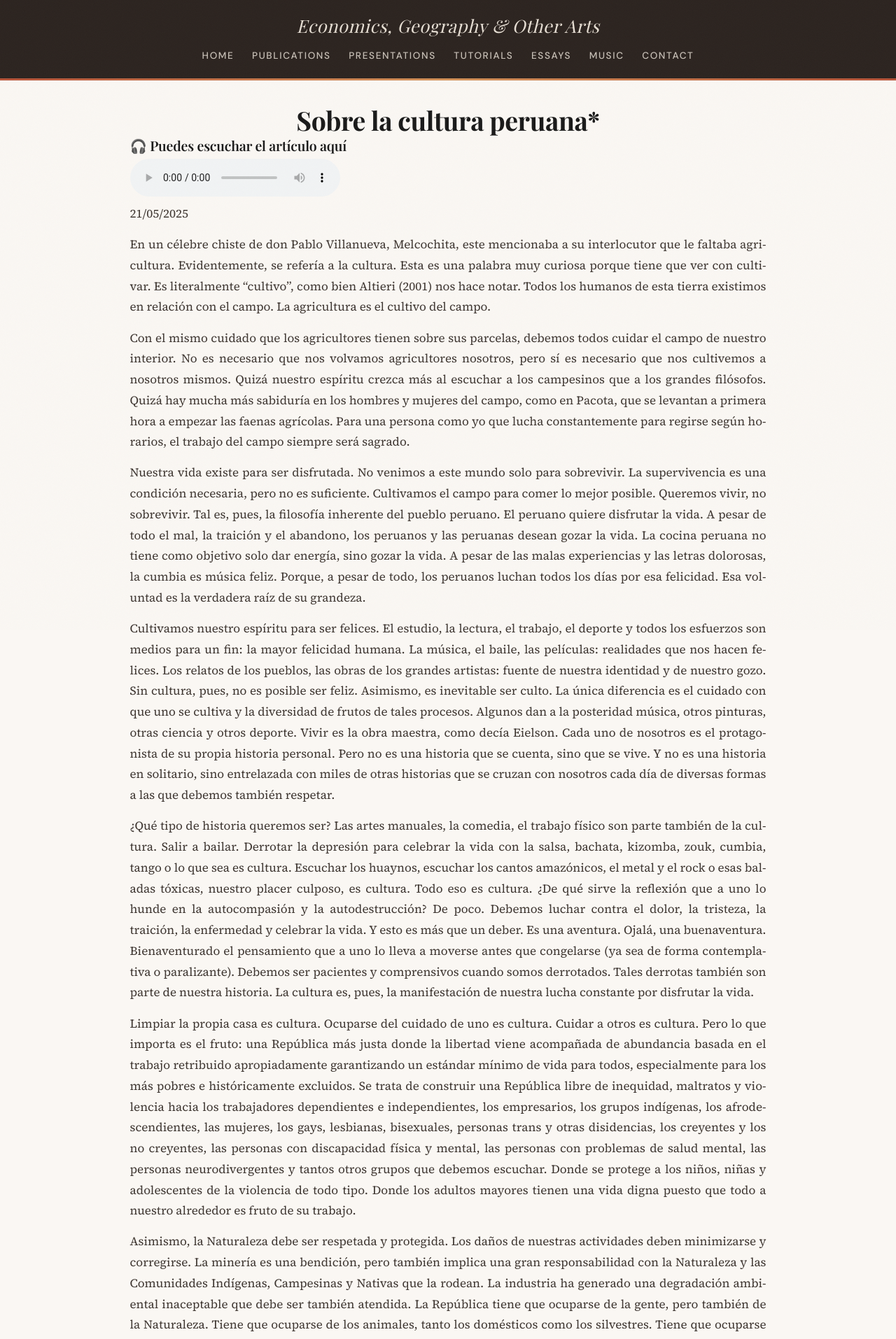
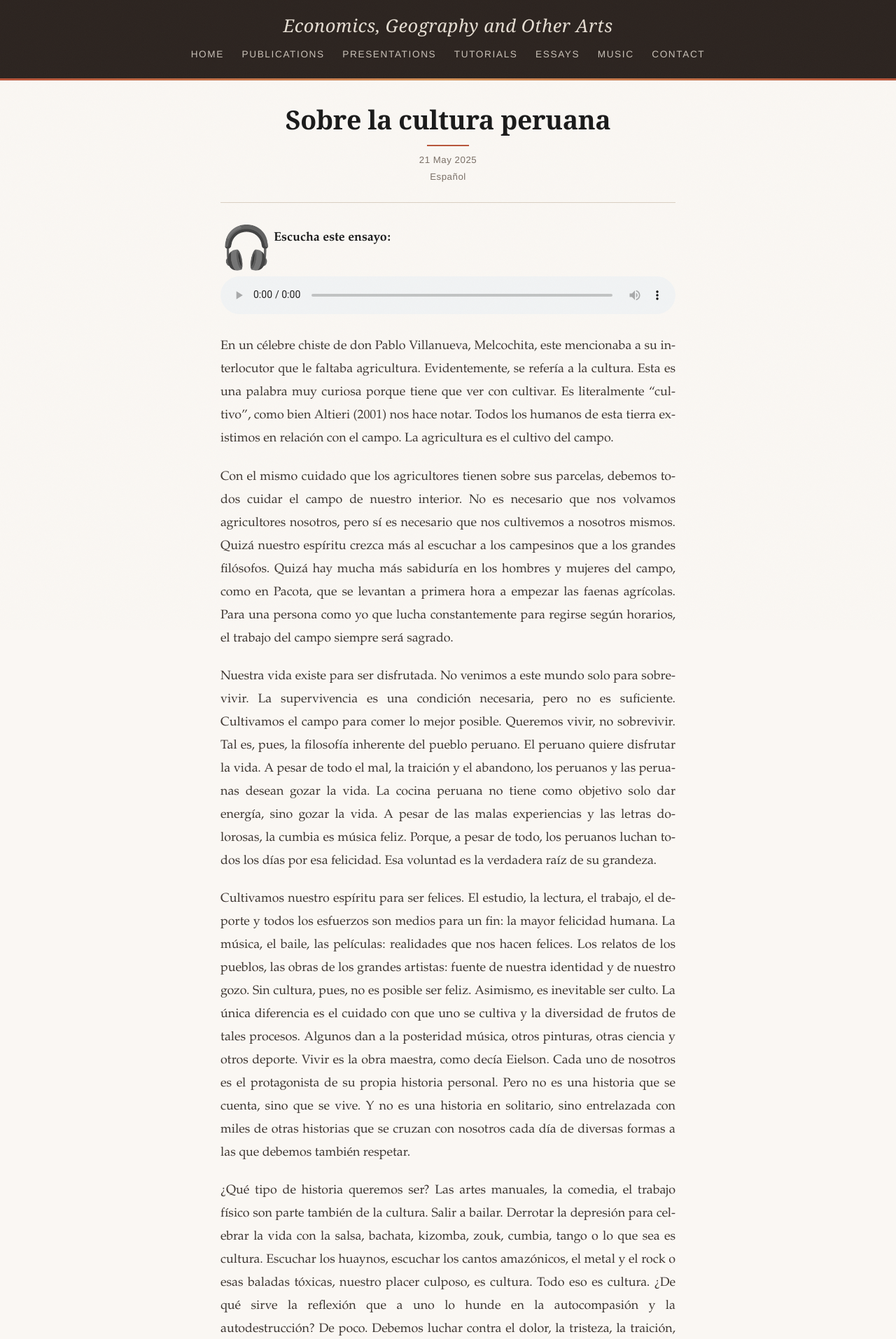
Before and after one commit to Favioleiva/favioleiva.github.io, a Jekyll site: the page built from essays/6cultura.md, in a window 1280 px wide. Shown: the top 1914 px of the page at 70% size. Built offline with Jekyll 4.4.1, drawn with Linux system fonts in a browser that asks for light colours; nearby versions of some CDN libraries; some web fonts are replaced; some of the changed text lies outside the part shown.

Commit message:
Update 6cultura.md

```diff
--- a/essays/6cultura.md
+++ b/essays/6cultura.md
@@ -1,18 +1,15 @@
 ---
-layout: default
-title: "Cultura"
+layout: essay
+title: "Sobre la cultura peruana"
 permalink: /essays/cultura
+date_str: "21 May 2025"
+lang: "Español"
 ---
-<center> <h1>Sobre la cultura peruana*</h1> </center>
 
-<h3>🎧 Puedes escuchar el artículo aquí</h3>
+🎧 **Escucha este ensayo:**
 <audio controls>
-  <source src="/audio/sobreLaCulturaPeruanaLeiva2025.mp3" type="audio/mpeg">
-  Tu navegador no soporta audio HTML5.
+  <source src="/audio/6cultura.mp3" type="audio/mpeg">
 </audio>
-
-
-21/05/2025
 
 En un célebre chiste de don Pablo Villanueva, Melcochita, este mencionaba a su interlocutor que le faltaba agricultura. Evidentemente, se refería a la cultura. Esta es una palabra muy curiosa porque tiene que ver con cultivar. Es literalmente "cultivo", como bien Altieri (2001) nos hace notar. Todos los humanos de esta tierra existimos en relación con el campo. La agricultura es el cultivo del campo.
 
```
